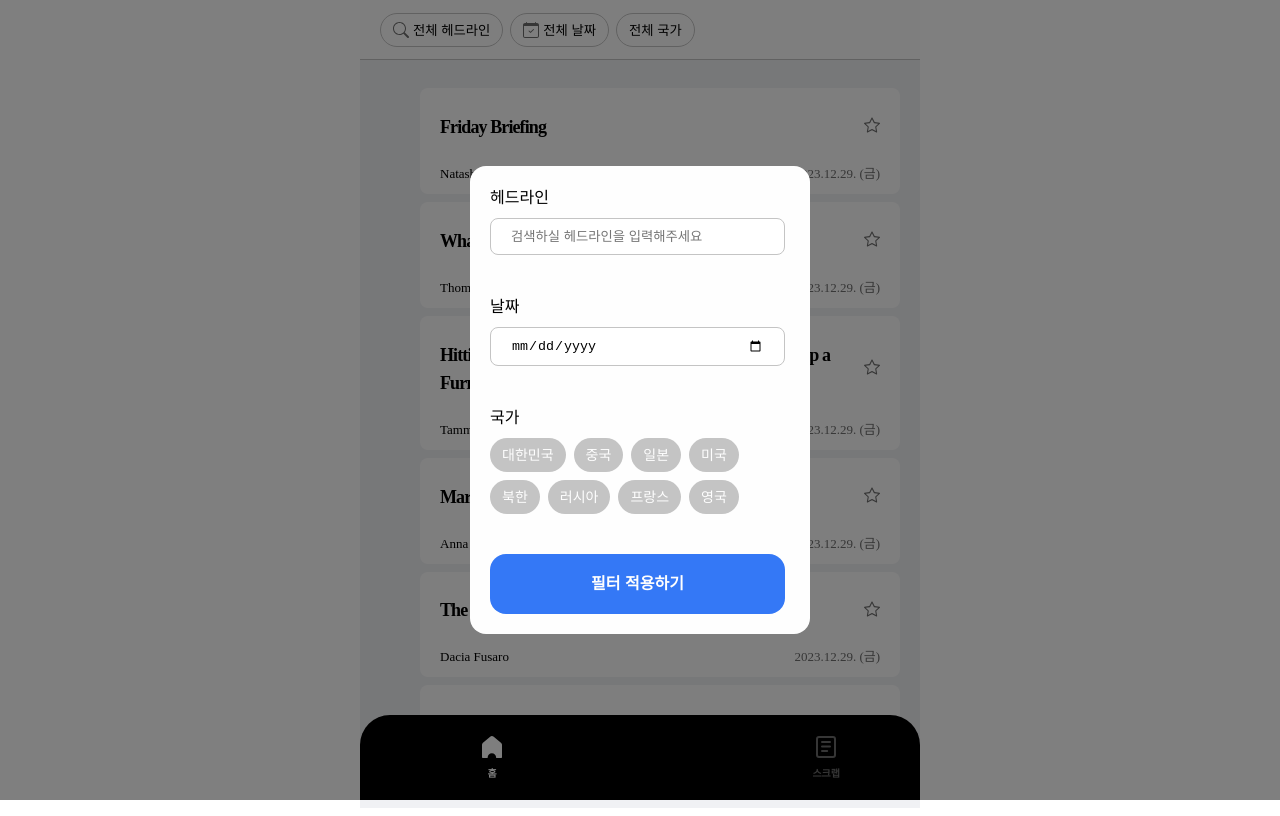
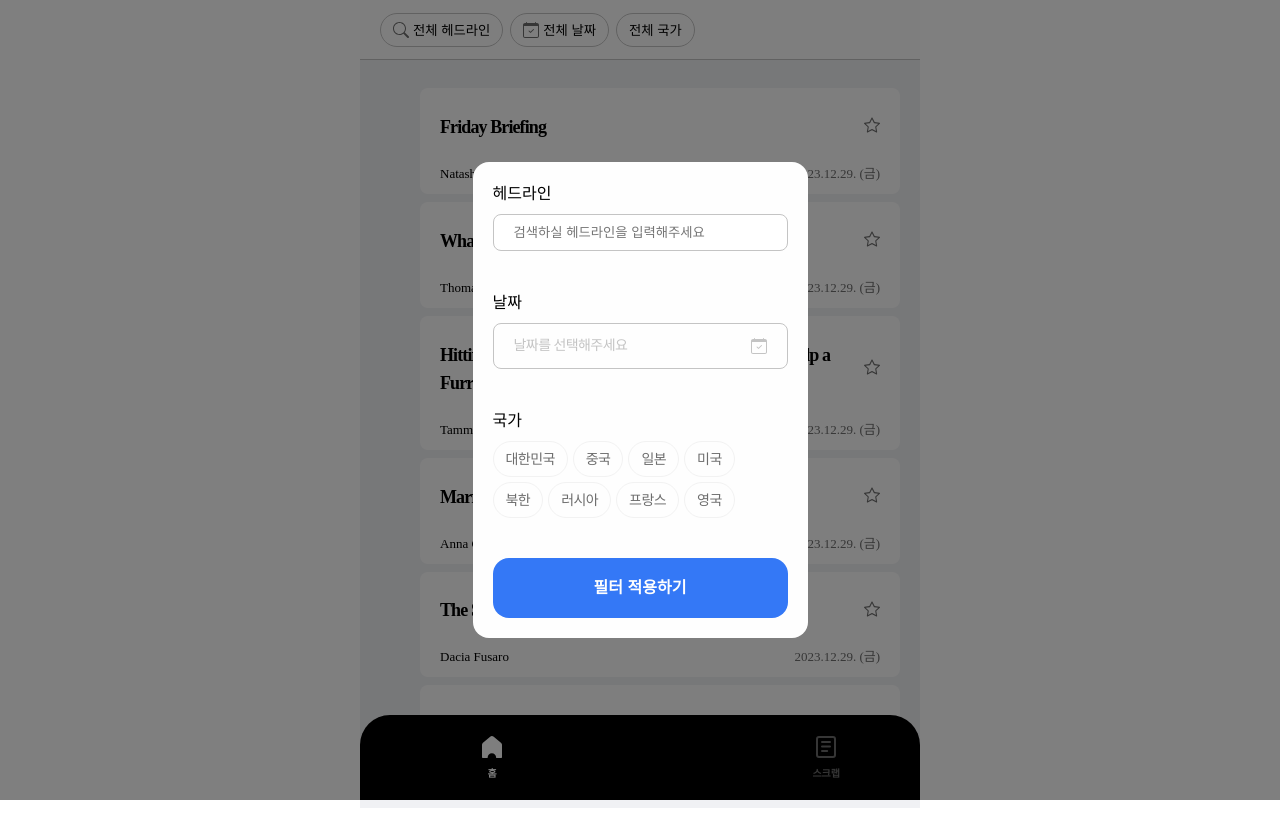
Before and after one commit to goodafteryoon/nyt-news, a React (Create React App) app: page / in a window 1280 px wide. Both pictures are taken after a click on the button "전체 헤드라인". Built offline with nearby package versions, Linux system fonts and the light colour scheme.

Commit message:
refactor : react-datePicker로 date input 교체

```diff
--- a/src/components/FilterHeader/index.tsx
+++ b/src/components/FilterHeader/index.tsx
@@ -9,30 +9,50 @@ interface FilterHeaderProps {
   onOpenModal: () => void;
 }
 
+const ALL_HEADLINES = '전체 헤드라인';
+const ALL_DATES = '전체 날짜';
+const ALL_COUNTRIES = '전체 국가';
+
 const FilterHeader = ({ onOpenModal }: FilterHeaderProps) => {
   const { filters } = useFilterStore();
   const { searchTerm, selectedDate, selectedCountries } = filters;
 
+  const isSearchTermActive = !!searchTerm && searchTerm.trim() !== '';
+  const isDateActive = !!selectedDate && selectedDate.trim() !== '';
+  const isCountriesActive = selectedCountries.length > 0;
+
   const getCountryDisplay = () => {
     const count = selectedCountries.length;
-    if (count === 0) return '전체 국가';
-    if (count === 1) return selectedCountries[0];
-    return `${selectedCountries[0]} 외 ${count - 1}개`;
+    if (count === 0) return ALL_COUNTRIES;
+    if (count === 1) return selectedCountries[0].name;
+    return `${selectedCountries[0].name} 외 ${count - 1}개`;
   };
 
   return (
     <>
       <Wrapper>
         <Container>
-          <FilterChip onClick={onOpenModal}>
-            <SearchIcon color={theme.colors.darkGray} />
-            {searchTerm || '전체 헤드라인'}
+          <FilterChip onClick={onOpenModal} $isActive={isSearchTermActive}>
+            <SearchIcon
+              color={
+                isSearchTermActive
+                  ? theme.colors.mainBlue
+                  : theme.colors.darkGray
+              }
+            />
+            {searchTerm || ALL_HEADLINES}
           </FilterChip>
-          <FilterChip onClick={onOpenModal}>
-            <CalendarIcon color={theme.colors.darkGray} />
-            {selectedDate || '전체 날짜'}
+          <FilterChip onClick={onOpenModal} $isActive={isDateActive}>
+            <CalendarIcon
+              color={
+                isDateActive ? theme.colors.mainBlue : theme.colors.darkGray
+              }
+            />
+            {selectedDate || ALL_DATES}
           </FilterChip>
-          <FilterChip onClick={onOpenModal}>{getCountryDisplay()}</FilterChip>
+          <FilterChip onClick={onOpenModal} $isActive={isCountriesActive}>
+            {getCountryDisplay()}
+          </FilterChip>
         </Container>
       </Wrapper>
     </>
@@ -61,7 +81,7 @@ const Container = styled.div`
   gap: 7px;
 `;
 
-const FilterChip = styled.button`
+const FilterChip = styled.button<{ $isActive: boolean }>`
   display: flex;
   justify-content: center;
   align-items: center;
@@ -69,5 +89,9 @@ const FilterChip = styled.button`
   height: 34px;
   padding: 0 12px;
   border-radius: 30px;
-  border: 1px solid ${(props) => props.theme.colors.gray};
+  color: ${({ $isActive }) =>
+    $isActive ? theme.colors.mainBlue : theme.colors.black};
+  border: 1px solid
+    ${({ $isActive }) =>
+      $isActive ? theme.colors.mainBlue : theme.colors.gray};
 `;
--- a/src/components/FilterModal/index.tsx
+++ b/src/components/FilterModal/index.tsx
@@ -1,38 +1,73 @@
+import { useState } from 'react';
 import styled from 'styled-components';
+import ReactDatePicker from 'react-datepicker';
+import dayjs from 'dayjs';
 
 import BaseModal from 'components/ui/BaseModal';
 import BaseButton from 'components/ui/BaseButton';
+import CalendarIcon from 'assets/imageComponents/CalendarIcon';
+import { theme } from 'styles/theme';
 import { useFilterStore } from 'store/articleFilter';
-import { FiltersState } from 'store/articleFilter/type';
+import { Country, FiltersState } from 'store/articleFilter/type';
+import {
+  formatDateForDisplayInput,
+  formatDateForDisplayHeader,
+} from 'utils/date';
+
+import 'react-datepicker/dist/react-datepicker.css';
 
 interface FilterModalProps {
   isOpen: boolean;
   onClose: () => void;
 }
 
-const countries = [
-  '대한민국',
-  '중국',
-  '일본',
-  '미국',
-  '북한',
-  '러시아',
-  '프랑스',
-  '영국',
+const COUNTRIES = [
+  { name: '대한민국', value: 'KOREA' },
+  { name: '중국', value: 'CHINA' },
+  { name: '일본', value: 'JAPAN' },
+  { name: '미국', value: 'USA' },
+  { name: '북한', value: 'NORTH_KOREA' },
+  { name: '러시아', value: 'RUSSIA' },
+  { name: '프랑스', value: 'FRANCE' },
+  { name: '영국', value: 'UK' },
 ];
 
 const FilterModal = ({ isOpen, onClose }: FilterModalProps) => {
   const { filters, setFilters } = useFilterStore();
 
-  const handleCountrySelection = (country: string) => {
-    const newCountries = filters.selectedCountries.includes(country)
-      ? filters.selectedCountries.filter((c) => c !== country)
-      : [...filters.selectedCountries, country];
+  // selectedDate를 Date 객체로 관리
+  const [selectedDate, setSelectedDate] = useState<Date | null>(
+    filters.selectedDate ? dayjs(filters.selectedDate).toDate() : null
+  );
+
+  const handleDateChange = (date: Date | null) => {
+    setSelectedDate(date);
+    updateFilter('selectedDate', date ? formatDateForDisplayHeader(date) : '');
+  };
+
+  const isSelectedCountry = (
+    selectedCountries: Country[],
+    countryValue: string
+  ) => {
+    return selectedCountries.some((country) => country.value === countryValue);
+  };
+
+  const handleCountrySelection = (selectedCountry: Country) => {
+    const isAlreadySelected = isSelectedCountry(
+      filters.selectedCountries,
+      selectedCountry.value
+    );
+
+    const newCountries = isAlreadySelected
+      ? filters.selectedCountries.filter(
+          (country) => country.value !== selectedCountry.value
+        )
+      : [...filters.selectedCountries, selectedCountry];
 
     updateFilter('selectedCountries', newCountries);
   };
 
-  const updateFilter = (key: keyof FiltersState, value: string | string[]) => {
+  const updateFilter = (key: keyof FiltersState, value: string | Country[]) => {
     setFilters({
       ...filters,
       [key]: value,
@@ -41,6 +76,13 @@ const FilterModal = ({ isOpen, onClose }: FilterModalProps) => {
 
   const applyFilters = () => {
     // TODO : 필터에 따른 데이터 요청 로직 추가할 것
+    setFilters({
+      searchTerm: filters.searchTerm,
+      selectedDate: selectedDate
+        ? formatDateForDisplayHeader(selectedDate)
+        : '',
+      selectedCountries: filters.selectedCountries,
+    });
     onClose();
   };
 
@@ -58,23 +100,35 @@ const FilterModal = ({ isOpen, onClose }: FilterModalProps) => {
         </FilterOption>
         <FilterOption>
           <HeadLineLabel>날짜</HeadLineLabel>
-          <Input
-            type='date'
-            placeholder='날짜를 선택해주세요'
-            value={filters.selectedDate}
-            onChange={(e) => updateFilter('selectedDate', e.target.value)}
+          <ReactDatePicker
+            selected={selectedDate}
+            onChange={handleDateChange}
+            dateFormat='yyyy-MM-dd'
+            customInput={
+              <CustomInputContainer>
+                <span>
+                  {selectedDate
+                    ? formatDateForDisplayInput(selectedDate)
+                    : '날짜를 선택해주세요'}
+                </span>
+                <CalendarIcon color={theme.colors.gray} />
+              </CustomInputContainer>
+            }
           />
         </FilterOption>
         <FilterOption>
           <HeadLineLabel>국가</HeadLineLabel>
           <CountriesContainer>
-            {countries.map((country) => (
+            {COUNTRIES.map((country) => (
               <CountryChip
-                key={country}
-                selected={filters.selectedCountries.includes(country)}
+                key={country.value}
+                selected={isSelectedCountry(
+                  filters.selectedCountries,
+                  country.value
+                )}
                 onClick={() => handleCountrySelection(country)}
               >
-                {country}
+                {country.name}
               </CountryChip>
             ))}
           </CountriesContainer>
@@ -113,25 +167,42 @@ const Input = styled.input`
   padding: 10px 20px;
   border-radius: 8px;
 `;
+
 const CountriesContainer = styled.div`
-  width: 300px;
+  width: 295px;
   display: flex;
   flex-wrap: wrap;
   align-items: center;
-  gap: 8px;
+  gap: 5px;
 `;
 
 const CountryChip = styled.div<{ selected: boolean }>`
   background-color: ${(props) =>
-    props.selected ? props.theme.colors.mainBlue : props.theme.colors.gray};
-  color: ${(props) => props.theme.colors.white};
+    props.selected ? props.theme.colors.subBlue : props.theme.colors.white};
+  color: ${(props) =>
+    props.selected ? props.theme.colors.white : props.theme.colors.darkGray};
+  border: 1px solid ${(props) => props.theme.colors.whiteChipBorder};
   cursor: pointer;
   font-size: 14px;
   font-weight: 400;
   line-height: 24px;
   border-radius: 30px;
+  padding: 6px 12px 4px;
+  letter-spacing: -0.56px;
+`;
+
+const CustomInputContainer = styled.div`
+  width: 295px;
+  border: 1px solid ${(props) => props.theme.colors.gray};
+  padding: 10px 20px;
+  border-radius: 8px;
+  color: ${(props) => props.theme.colors.gray};
   display: flex;
-  padding: 6px 12px 4px 12px;
-  justify-content: center;
+  justify-content: space-between;
   align-items: center;
+  font-size: 14px;
+  font-style: normal;
+  font-weight: 400;
+  line-height: 24px;
+  letter-spacing: -0.56px;
 `;
--- a/src/store/articleFilter/type.ts
+++ b/src/store/articleFilter/type.ts
@@ -1,5 +1,9 @@
+export interface Country {
+  name: string;
+  value: string;
+}
 export interface FiltersState {
   searchTerm: string;
   selectedDate: string;
-  selectedCountries: string[];
+  selectedCountries: Country[];
 }
--- a/src/styles/theme.ts
+++ b/src/styles/theme.ts
@@ -3,6 +3,7 @@ import { DefaultTheme } from 'styled-components';
 const colors = {
   background: '#F0F1F4',
   white: '#FEFEFE',
+  whiteChipBorder: '#F2F2F2',
   black: '#000000',
   mainBlue: '#3478F6',
   subBlue: '#82B0F4',
--- a/src/utils/date.ts
+++ b/src/utils/date.ts
@@ -6,3 +6,11 @@ dayjs.locale('ko');
 export const formatDate = (dateString: string) => {
   return dayjs(dateString).format('YYYY.MM.DD. (ddd)');
 };
+
+export const formatDateForDisplayHeader = (date: Date | null) => {
+  return dayjs(date).format('YYYY.MM.DD');
+};
+
+export const formatDateForDisplayInput = (date: Date | null) => {
+  return dayjs(date).format('YYYY년 MM월 DD일');
+};
```
